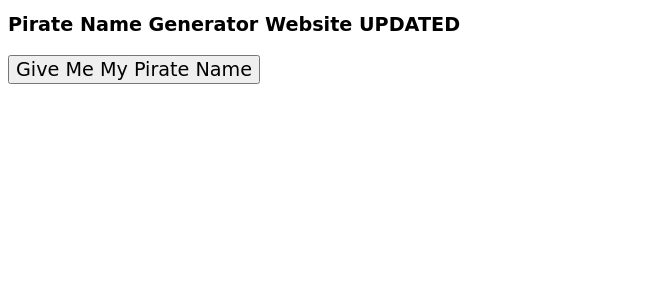
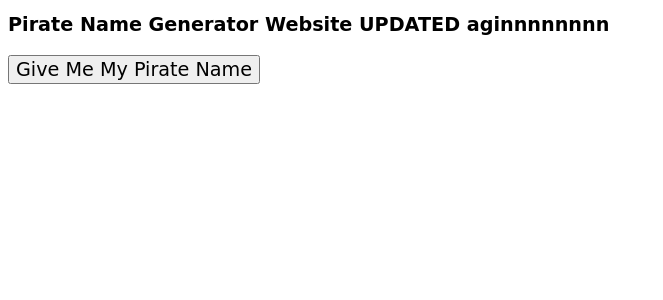
Before and after one commit to DavidQATraining/SFIA2Kube, a Flask app: page / in a window 1280 px wide. Shown: the top 300 px of the page, without its empty margins (0-663 px from the left). Run offline with Flask 2, Linux system fonts and the light colour scheme; data that the repository does not hold is empty; some web fonts are replaced.

Commit message:
addding another update

```diff
--- a/Service_1/application/templates/index.html
+++ b/Service_1/application/templates/index.html
@@ -14,7 +14,7 @@
         </head>
         <body>
             <h1 class="addfont">
-                Pirate Name Generator Website UPDATED
+                Pirate Name Generator Website UPDATED aginnnnnnnn
             </h1>
 
             <p class="addfont">
```
